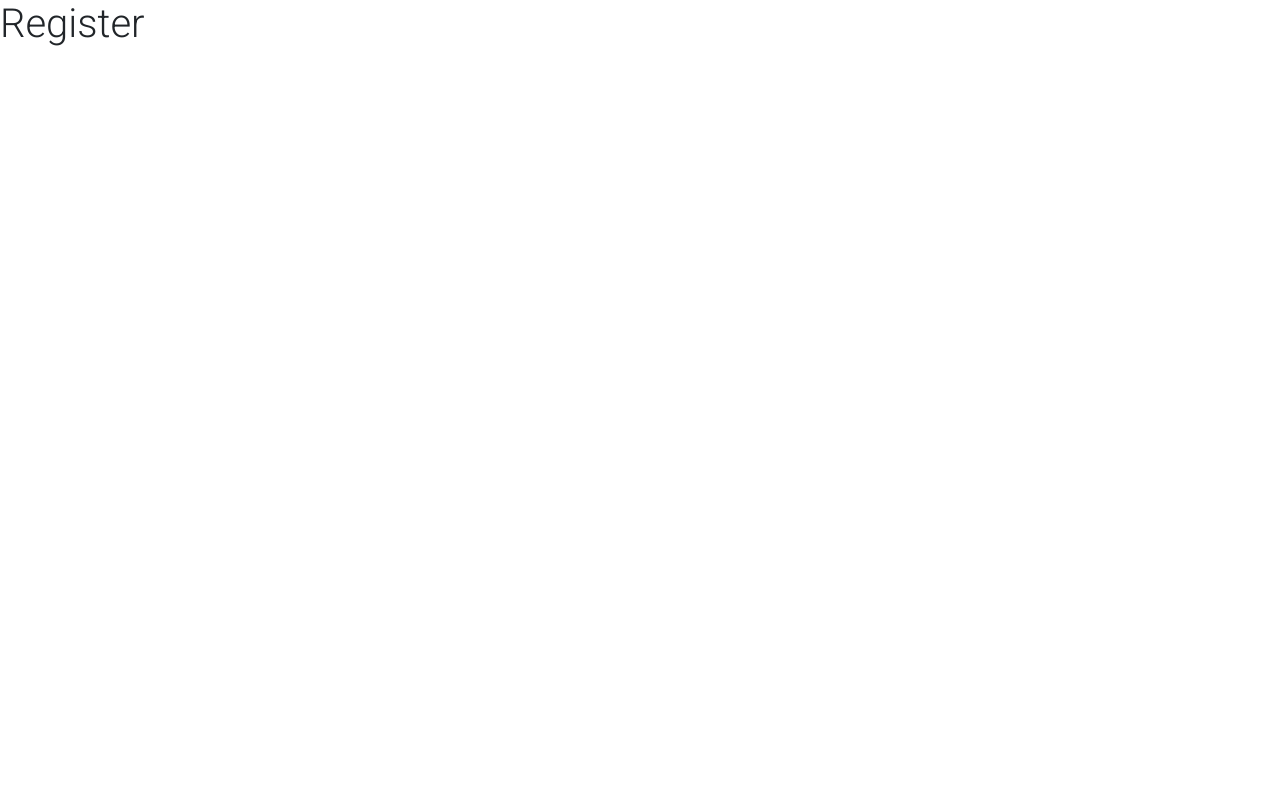
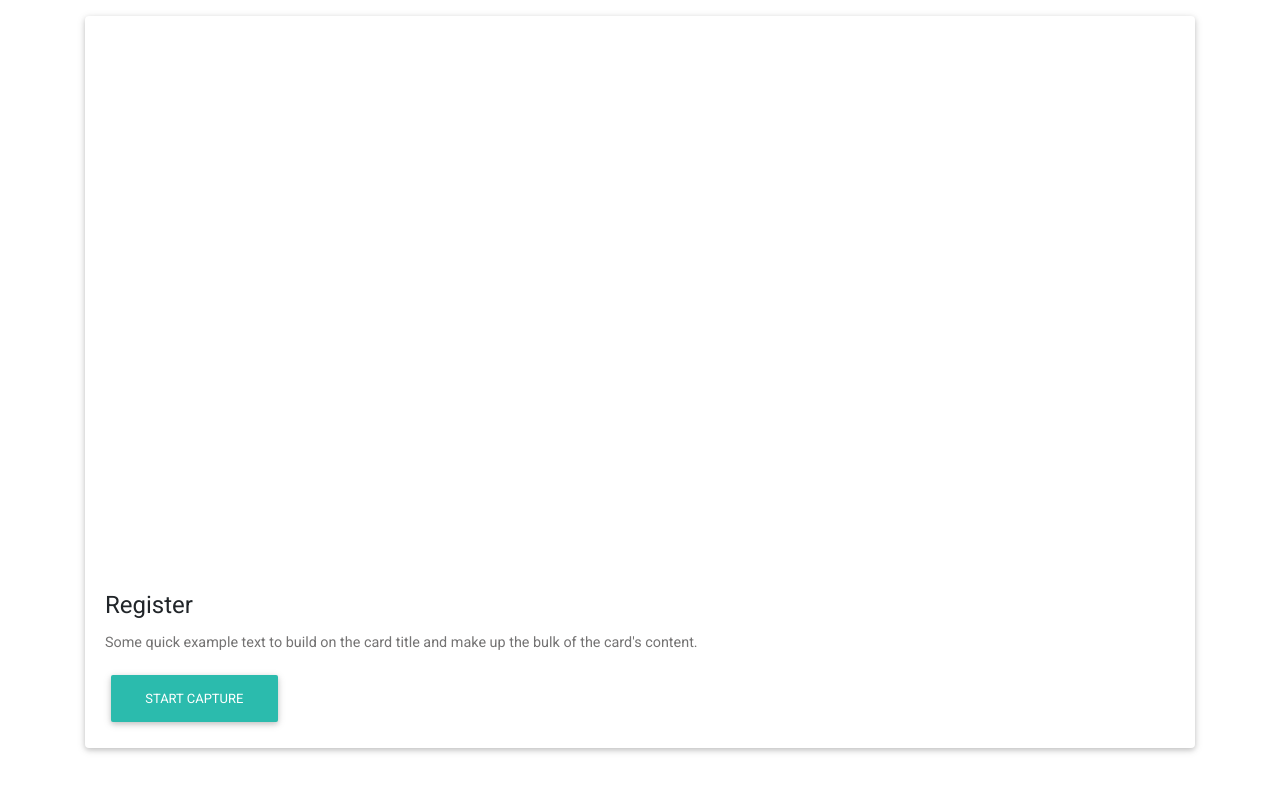
Before and after one commit to garyaparker/boaty-frontend, a React app: page /register in a window 1280 px wide. Shown: the top 792 px of the page. Built offline with nearby package versions, Linux system fonts and the light colour scheme.

Commit message:
Fix dev route

```diff
--- a/package.json
+++ b/package.json
@@ -4,8 +4,7 @@
   "description": "",
   "main": "index.js",
   "scripts": {
-    "start": "node ./index.js",
-    "start:dev": "webpack-dev-server --open --port 3333",
+    "start": "webpack-dev-server --open --port 3333",
     "start:prod": "node ./index.js",
     "build": "webpack --mode production",
     "test": "echo \"Tests? Where we're going, we don't need tests.\" && exit 0"
--- a/src/components/register.jsx
+++ b/src/components/register.jsx
@@ -1,5 +1,101 @@
-import React from 'react';
+import React, { Component } from 'react';
+import { Button, Card, CardBody, CardImage, CardTitle, CardText } from 'mdbreact';
 
-const Register = () => <h1>Register</h1>;
+export default class Register extends Component {
+  constructor(props) {
+    super(props);
 
-export default Register;
+    this.state = {
+      hasImage: false
+    };
+
+    this.width = 320;
+    this.height = 0;
+    this.streaming = false;
+  }
+
+  captureImage() {
+
+  }
+
+  getCanvasRef(canvas) {
+    this.canvas = canvas;
+  }
+
+  getImageRef(image) {
+    this.image = image;
+  }
+
+  getVideoRef(video) {
+    this.video = video;
+
+    video.addEventListener('canplay', () => {
+      if (!this.streaming) {
+        this.height = video.videoHeight / (video.videoWidth / this.width);
+        video.setAttribute('width', width);
+        video.setAttribute('height', height);
+        this.canvas.setAttribute('width', width);
+        this.canvas.setAttribute('height', height);
+        this.streaming = true;
+      }
+    }, false);
+  }
+
+  handleClickAgain(event) {
+    this.setState({ hasImage: false });
+  }
+
+  handleClick(event) {
+    if (navigator.mediaDevices) {
+      navigator.mediaDevices.getUserMedia({
+        audio: false,
+        video: {
+          facingMode: 'user',
+          width: { ideal: 1280 },
+          height: { ideal: 720 }
+        }
+      }).then((stream) => {
+        this.video.srcObject = stream;
+        this.video.play();
+      }).catch(console.error);
+    } else {
+      alert('Video not supported');
+    }
+  }
+
+  render() {
+    return (
+      <div className="container">
+        <div className="row">
+          <div className="col-sm-12">
+            <canvas ref={(canvas) => this.getCanvasRef(canvas)} className="capture-canvas"></canvas>
+            <Card className="mt-3">
+              {
+                this.state.hasImage ? (
+                  <CardImage
+                    ref={(image) => this.getImageRef(image)}
+                    className="img-fluid"
+                    src="https://mdbootstrap.com/img/Photos/Horizontal/Nature/4-col/img%20%282%29.jpg"
+                  />
+                ) : (
+                  <video ref={(video) => this.getVideoRef(video)} className="img-fluid"></video>
+                )
+              }
+              <CardBody>
+                <CardTitle>Register</CardTitle>
+                <CardText>Some quick example text to build on the card title and make up the bulk of the card's content.</CardText>
+                {
+                  this.state.hasImage ? (
+                    <Button onClick={this.handleClickAgain.bind(this)}>Capture Again</Button>
+                  ) : (
+                    <Button onClick={this.handleClick.bind(this)}>Start Capture</Button>
+                  )
+                }
+              </CardBody>
+            </Card>
+          </div>
+        </div>
+      </div>
+    );
+  }
+};
--- a/src/main.css
+++ b/src/main.css
@@ -1,2 +1,6 @@
 @import '~bootstrap/dist/css/bootstrap.min.css';
 @import '~mdbreact/dist/css/mdb.css';
+
+.capture-canvas {
+  display: none;
+}
--- a/webpack.config.js
+++ b/webpack.config.js
@@ -28,7 +28,8 @@ module.exports = {
   },
   output: {
     filename: '[name].[chunkhash].js',
-    path: path.join(__dirname, 'dist')
+    path: path.join(__dirname, 'dist'),
+    publicPath: '/'
   },
   plugins: [
     new HtmlWebpackPlugin({
```
